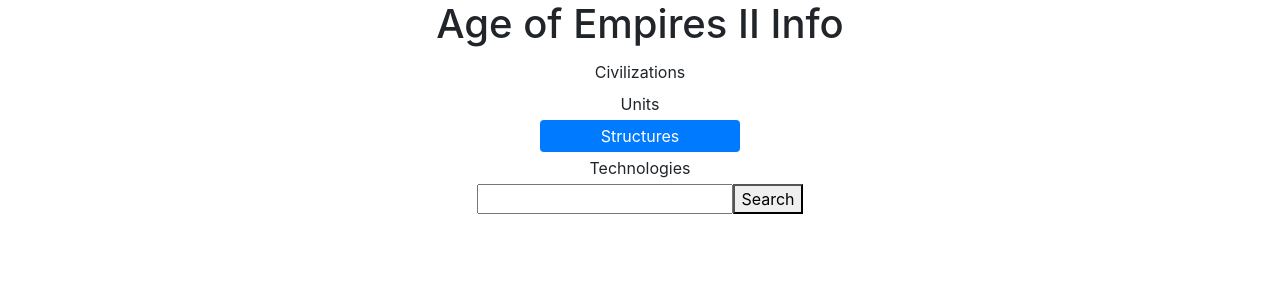
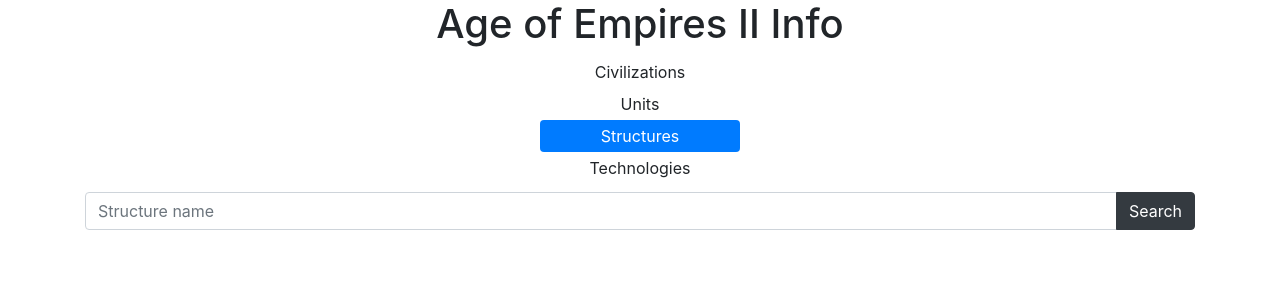
Before and after one commit to gabrbfreire/AoE2-Info-React, a React (Create React App) app: page / in a window 1280 px wide. Both pictures are taken after a click on the element "Structures". Shown: the top 300 px of the page. Built offline with nearby package versions, Linux system fonts and the light colour scheme.

Commit message:
Done SearchStructures

```diff
--- a/src/SearchStructures/SearchStructures.js
+++ b/src/SearchStructures/SearchStructures.js
@@ -3,6 +3,7 @@
 function SearchStructures() {
 
   const [query, setQuery] = useState('');
+  const [resultData, setData] = useState([]);
 
   const searchStructures = async (e) => {
     e.preventDefault();
@@ -18,17 +19,38 @@
     try {
       const response = await fetch(proxyUrl + url);
       const data = await response.json();
-      console.log(data);
+      if (data.structures === undefined) {
+        setData([data]);
+      } else {
+        setData(data.structures);
+      }
+      console.log(resultData)
     } catch (err) {
       console.log(err);
     }
   }
 
+  const createList = () => {
+    console.log(resultData)
+    if (resultData.length > 0) {
+      let listTitle = '<table class="table"><thead class="thead-dark"><tr><th scope="col">Name</th><th scope="col">Hit Points</th><th scope="col">Armor</th><th scope="col">Build Time</th><th scope="col">Age</th></thead><tbody>';
+      let listContent = resultData.map(item => "<tr><td>" + item.name + "</td><td>" + item.hit_points + "</td><td>" + item.armor + "</td><td>" + item.build_time + "</td><td>" + item.age + "</td>");
+      return (listTitle + listContent.join(" ") + "</tbody></table>");
+    }
+  }
+
   return (
-    <form onSubmit={searchStructures} className="form-structures">
-      <input type="text" value={query} onChange={(e) => setQuery(e.target.value)}></input>
-      <button type="submit">Search</button>
-    </form>
+    <>
+      <form onSubmit={searchStructures} className="form-structures mt-2">
+        <div className="input-group mb-3">
+          <input type="text" className="form-control" placeholder="Structure name" value={query} onChange={(e) => setQuery(e.target.value)}></input>
+          <div className="input-group-append">
+            <button type="submit" className="btn btn-dark">Search</button>
+          </div>
+        </div>
+      </form>
+      <div className="list-div" dangerouslySetInnerHTML={{ __html: createList() }} />
+    </>
   )
 }
 
--- a/src/SearchUnits/SearchUnits.js
+++ b/src/SearchUnits/SearchUnits.js
@@ -23,10 +23,7 @@
         setData([data]);
       } else {
         setData(data.units);
-
       }
-      console.log(data.units)
-      console.log(data);
     } catch (err) {
       console.log(err);
     }
```
